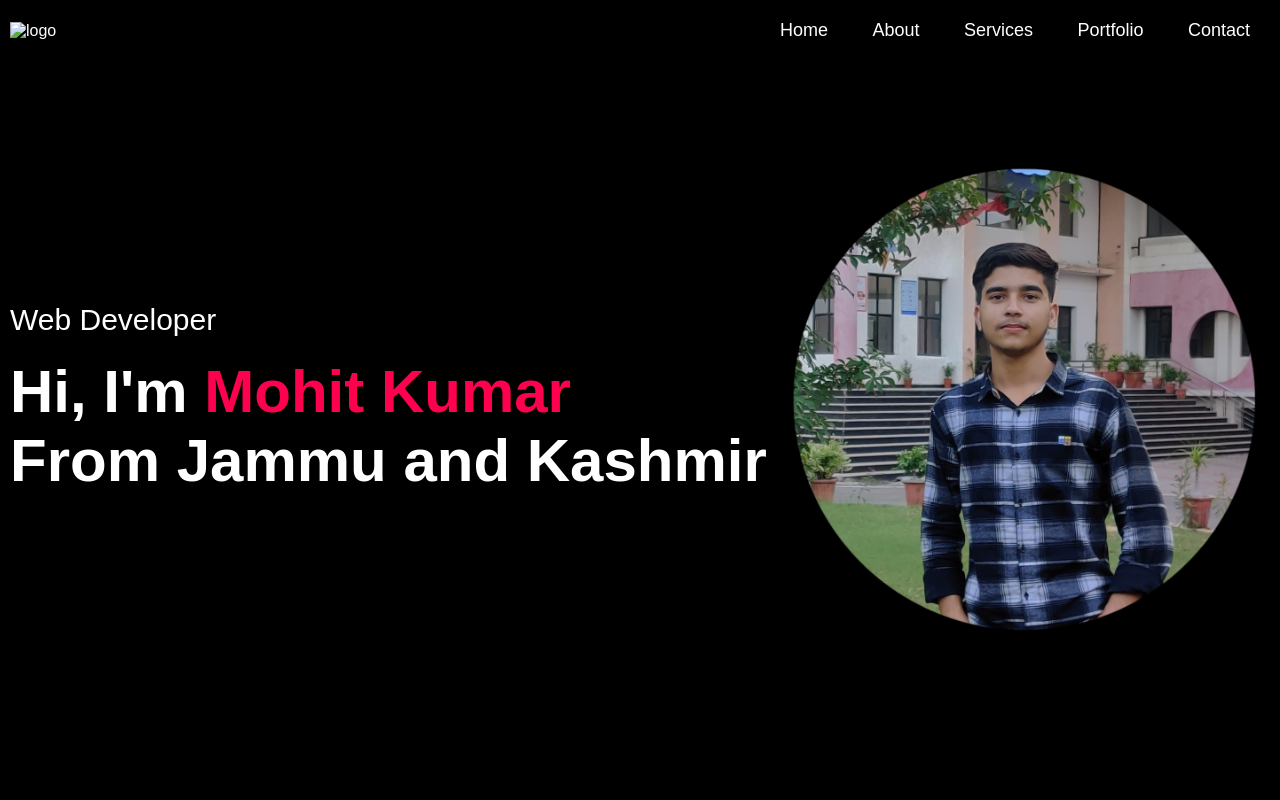
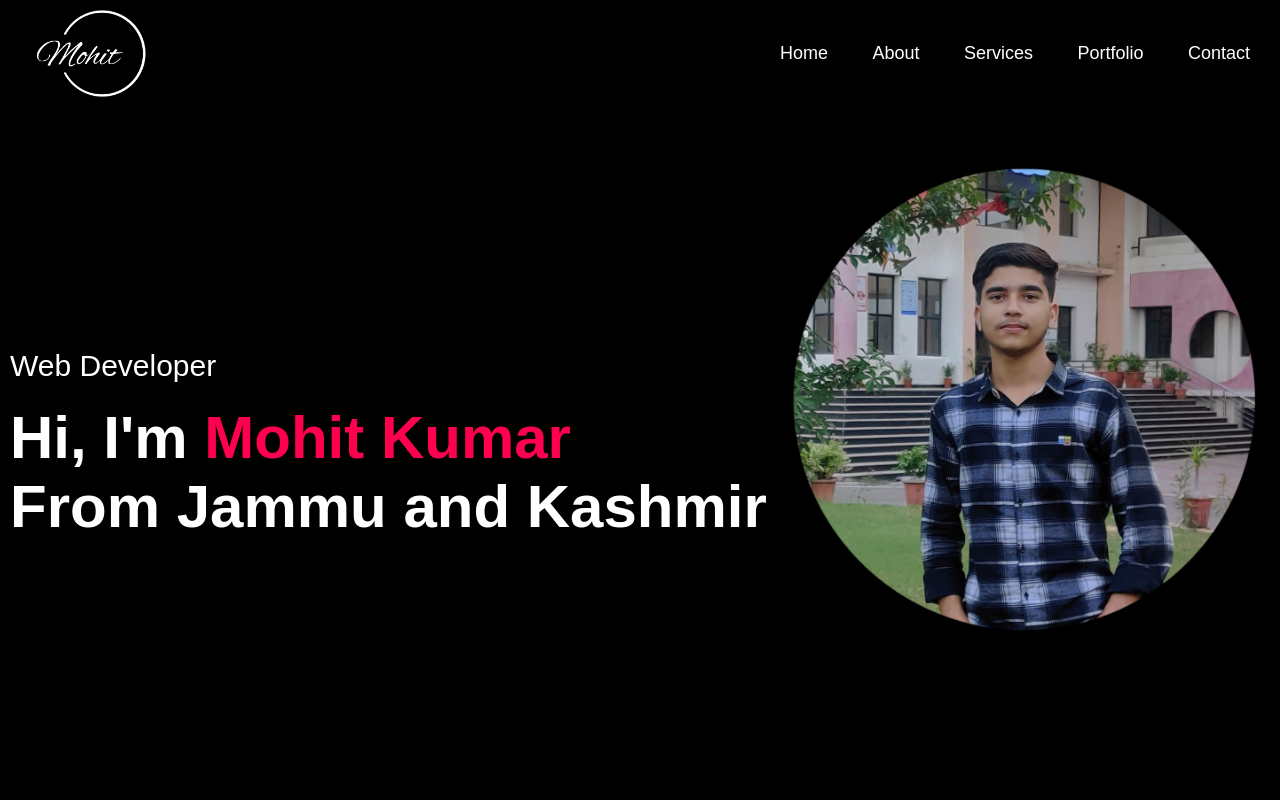
Before and after one commit to Mohitkumar202075/mohit-s-portfolio, a plain HTML site: page index.html in a window 1280 px wide. Shown: the top 800 px of the page. Drawn offline with Linux system fonts and the light colour scheme; the site is published under a folder, as on GitHub Pages, so addresses that start at the root find nothing.

Commit message:
Update index.html

```diff
--- a/index.html
+++ b/index.html
@@ -14,7 +14,7 @@
     <div id="header">
         <div class="container">
             <nav>
-                <img src="/images/logo.png" alt="logo" class="logo">
+                <img src="images/logo.png" alt="logo" class="logo">
                 <ul id="sidemenu">
                     <li><a href="#header">Home</a></li>
                     <li><a href="#about">About</a></li>
```
